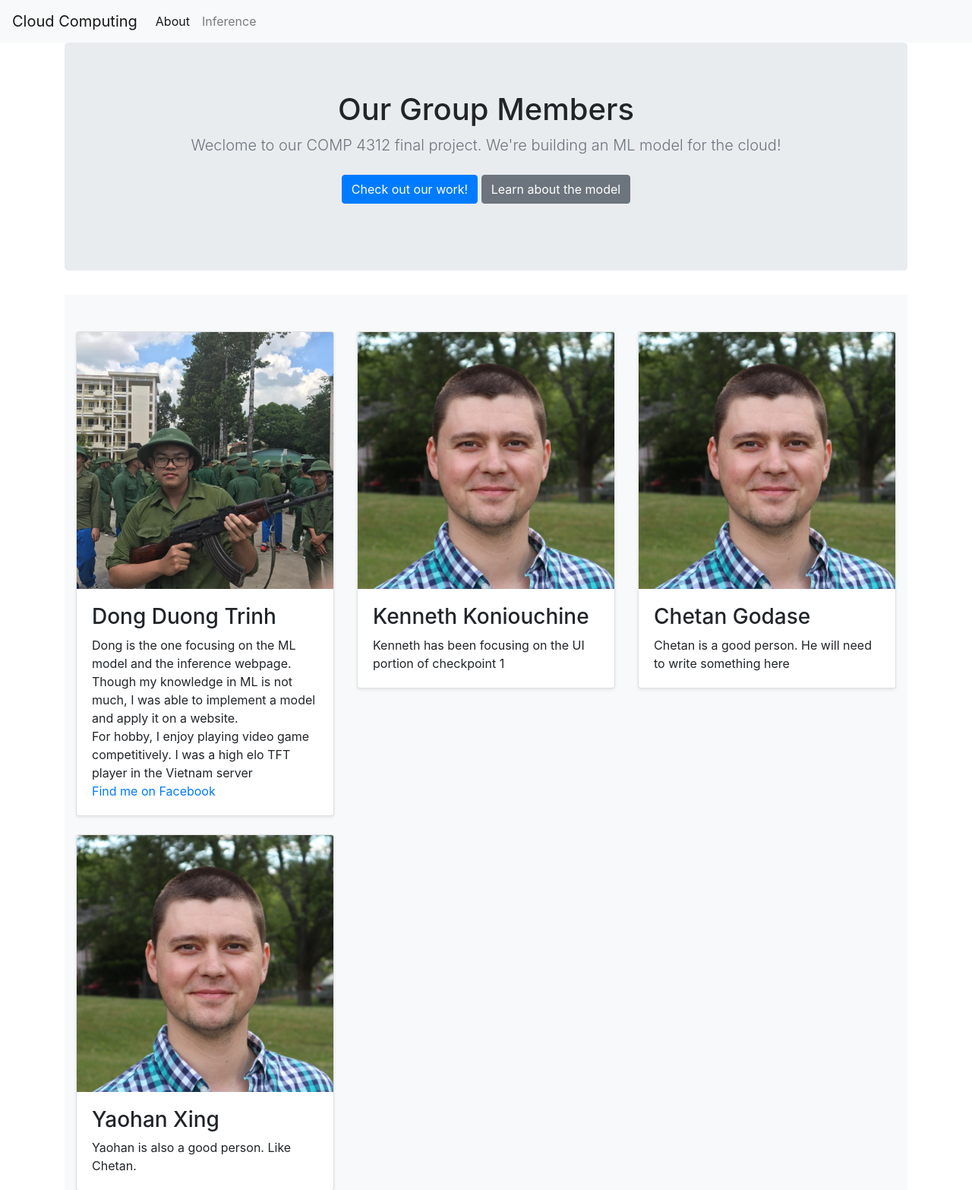
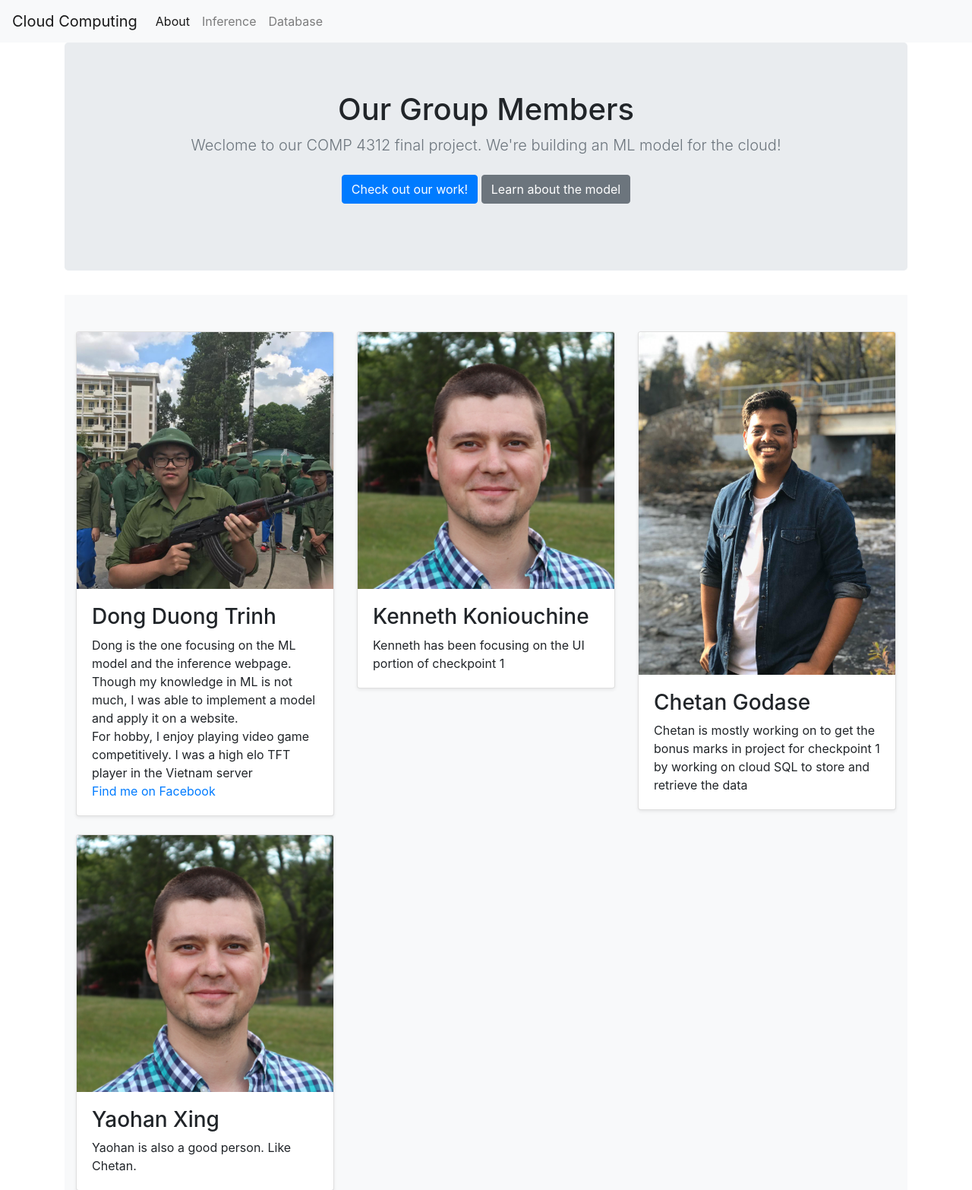
Before and after one commit to Chetan-Godase/cloud-computing-sapm-or-ham, a Flask app: page / in a window 1280 px wide. Shown: the top 1566 px of the page at 76% size. Run offline with Flask 2, Linux system fonts and the light colour scheme; parts of the project's set-up code (start-up, migrations or seed data) failed here and were passed over; some libraries are stand-ins or nearby versions.

Commit message:
Frist Commit

```diff
--- a/app.py
+++ b/app.py
@@ -10,6 +10,7 @@ import signal
 import datetime
 import sys
 import shlex
+import pymysql
 
 argparser = argparse.ArgumentParser(sys.argv[0])
 
@@ -62,10 +63,38 @@ def index():
     return render_template("index.html")
 
 
+
 @app.route('/about')
 def about():
     return render_template("about.html")
 
+@app.route('/database')
+def database():
+    # When deployed to App Engine, the `GAE_ENV` environment variable will be
+    # set to `standard`
+    if os.environ.get('GAE_ENV') == 'standard':
+        # If deployed, use the local socket interface for accessing Cloud SQL
+        unix_socket = '/cloudsql/{}'.format(db_connection_name)
+        cnx = pymysql.connect(user=db_user, password=db_password,
+                              unix_socket=unix_socket, db=db_name)
+    else:
+        # If running locally, use the TCP connections instead
+        # Set up Cloud SQL Proxy (cloud.google.com/sql/docs/mysql/sql-proxy)
+        # so that your application can use 127.0.0.1:3306 to connect to your
+        # Cloud SQL instance
+        host = '127.0.0.1'
+        cnx = pymysql.connect(user=db_user, password=db_password,
+                              host=host, db=db_name)
+
+    with cnx.cursor() as cursor:
+        cursor.execute('select demo_txt from demo_tbl;')
+        result = cursor.fetchall()
+        current_msg = result[0][0]
+    cnx.close()
+
+    return str(current_msg)
+    # [END gae_python37_cloudsql_mysql]
+    return render_template("database.html")
 
 @app.route('/inference', methods=('GET', 'POST'))
 def inference():
--- a/requirements.txt
+++ b/requirements.txt
@@ -45,9 +45,12 @@ pickleshare==0.7.5
 Pillow==7.2.0
 prometheus-client==0.8.0
 prompt-toolkit==3.0.7
+psycopg2==2.8.3
+psycopg2-binary==2.8.3
 ptyprocess==0.6.0
 pycparser==2.20
 Pygments==2.7.1
+PyMySQL==0.9.3
 pyparsing==2.4.7
 pyrsistent==0.17.3
 python-dateutil==2.8.1
@@ -58,6 +61,7 @@ scikit-learn==0.23.2
 scipy==1.5.2
 Send2Trash==1.5.0
 six==1.15.0
+SQLAlchemy==1.3.8
 terminado==0.9.1
 testpath==0.4.4
 threadpoolctl==2.1.0
--- a/templates/base.html
+++ b/templates/base.html
@@ -24,6 +24,9 @@
             <li class="nav-item">
                 <a class="nav-link" href="{{url_for('inference')}}">Inference</a>
             </li>
+                <li class="nav-item">
+                <a class="nav-link" href="{{url_for('database')}}">Database</a>
+            </li>
             </ul>
         </div>
     </nav>
--- a/templates/index.html
+++ b/templates/index.html
@@ -43,10 +43,10 @@
 <!--                Chetan-->
                 <div class="col-md-4">
                   <div class="card mb-4 shadow-sm">
-                    <img class="card-img-top" width="100%" height="auto" src="../static/images/ken-headshot.jpg">
+                    <img class="card-img-top" width="100%" height="auto" src="../static/images/chetan.jpg">
                     <div class="card-body">
                       <h3>Chetan Godase</h3>
-                      <p class="card-text">Chetan is a good person. He will need to write something here</p>
+                      <p class="card-text">Chetan is mostly working on to get the bonus marks in project for checkpoint 1 by working on cloud SQL to store and retrieve the data</p>
                     </div>
                   </div>
                 </div>
```
Also changed, not shown: app.yaml (added, +9 -0 lines), templates/database.html (added, +19 -0 lines), static/images/chetan.jpg (added).
